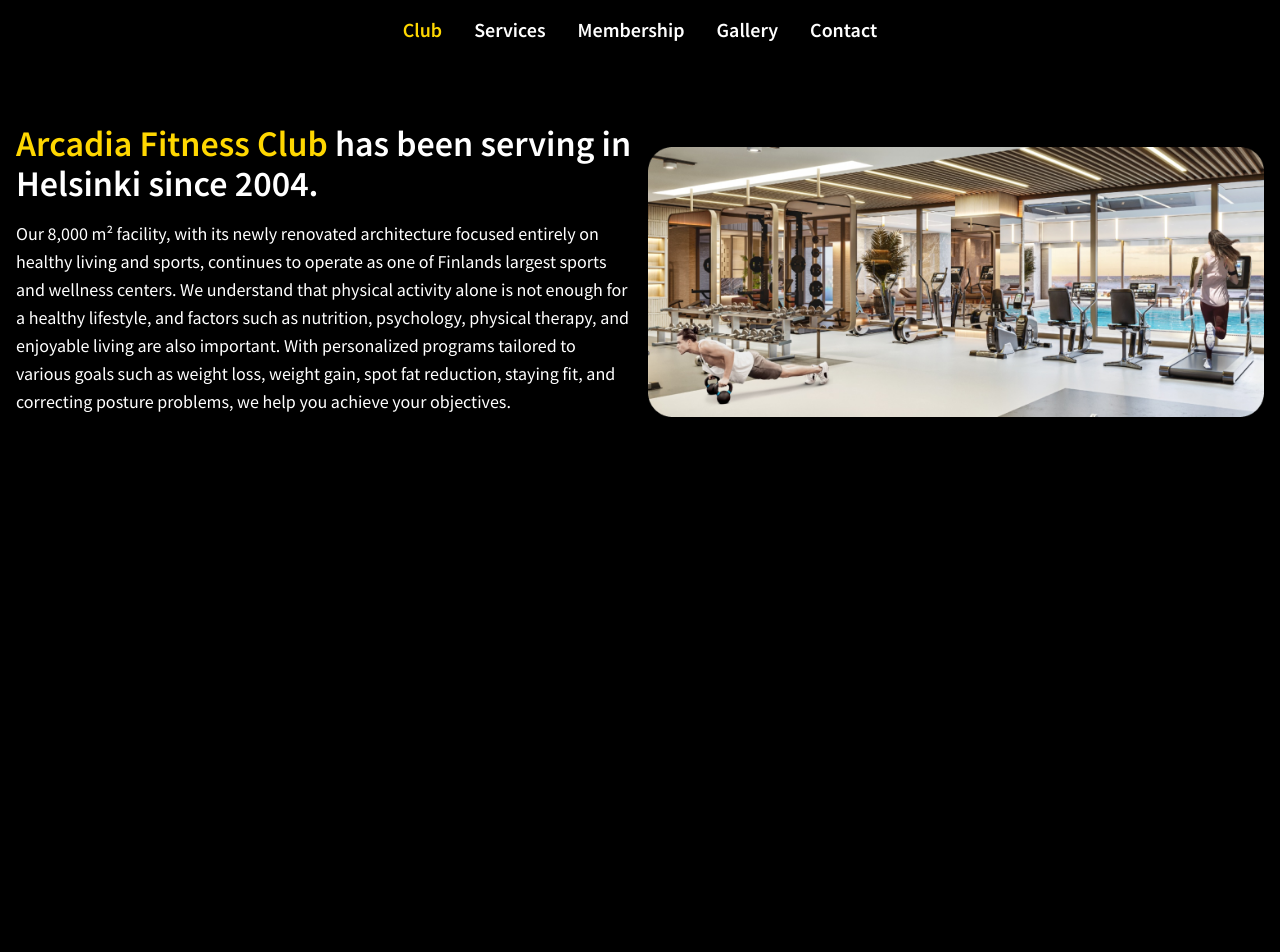
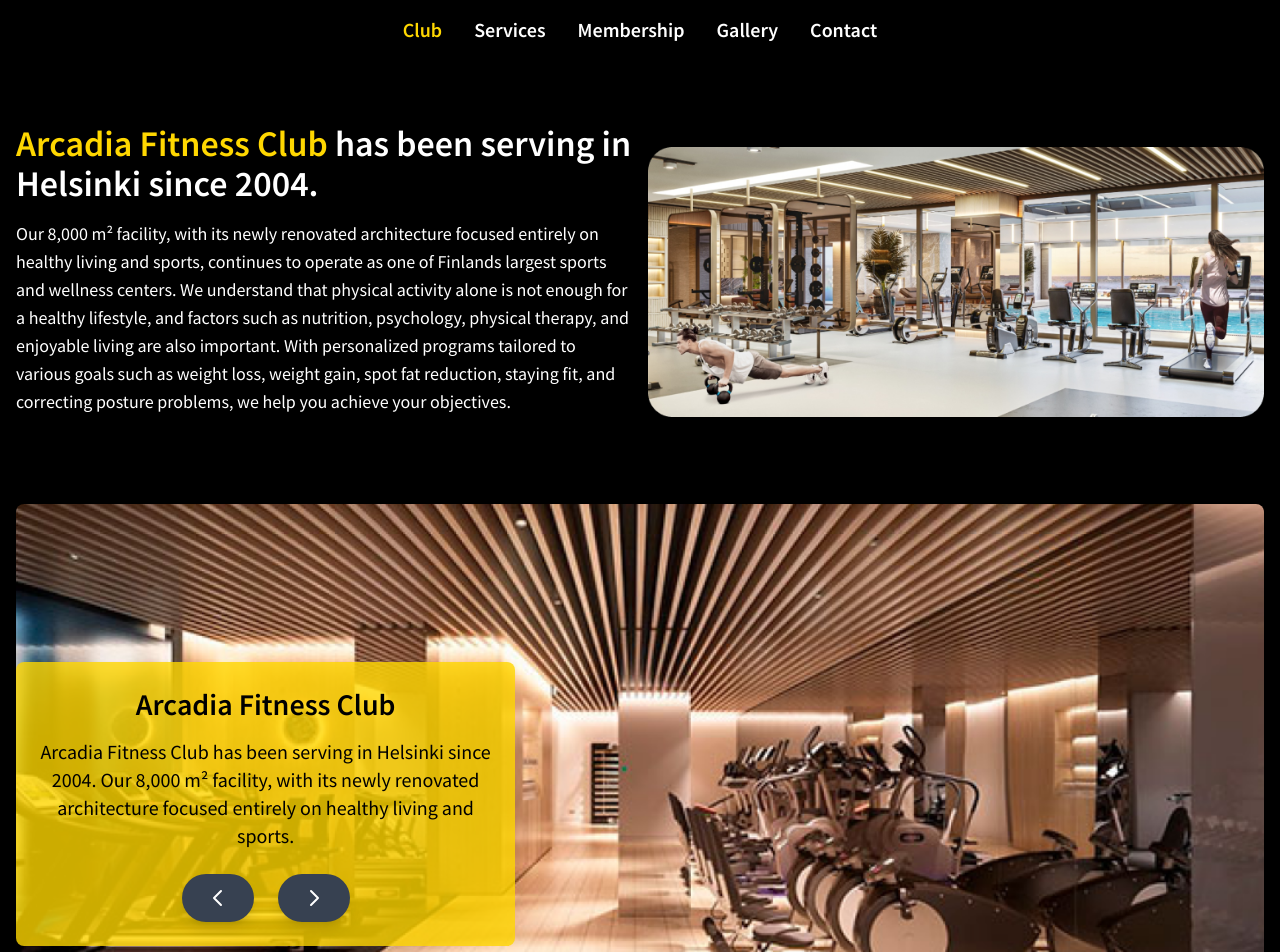
Before and after one commit to Arcadia-0/ArcadiaFitnessClub, a React (Vite) app: page / in a window 1280 px wide. Shown: the top 952 px of the page. Before the commit the page ends 800 px from the top, so only its background shows below. Built offline with nearby package versions, Linux system fonts and the light colour scheme.

Commit message:
hero carousel

```diff
--- a/src/components/Hero/Hero.jsx
+++ b/src/components/Hero/Hero.jsx
@@ -1,32 +1,120 @@
-import heroImage from "../../assets/heroImage.png";
+import { useState } from 'react';
+import heroImage from "../../assets/hero/heroImage.png"; // heroImage1
+import heroImage2 from "../../assets/hero/heroImage2.png"; // heroImage2
 
 const Hero = () => {
+  const [currentIndex, setCurrentIndex] = useState(0);
+
+  // Carousel content
+  const carouselContent = [
+    {
+      title: "Arcadia Fitness Club",
+      text: "Arcadia Fitness Club has been serving in Helsinki since 2004. Our 8,000 m² facility, with its newly renovated architecture focused entirely on healthy living and sports."
+    },
+    {
+      title: "Personalized Programs",
+      text: "We help you achieve your fitness goals with personalized programs tailored for weight loss, weight gain, and improving overall fitness."
+    },
+    {
+      title: "Wellness Focus",
+      text: "At Arcadia, we understand that a healthy lifestyle is more than just physical activity. We focus on nutrition, psychology, and overall wellness."
+    },
+  ];
+
+  // Carousel
+  const nextContent = () => {
+    setCurrentIndex((prevIndex) => (prevIndex + 1) % carouselContent.length);
+  };
+
+  const prevContent = () => {
+    setCurrentIndex((prevIndex) =>
+      prevIndex === 0 ? carouselContent.length - 1 : prevIndex - 1
+    );
+  };
+
   return (
     <div className="container mx-auto px-4 py-16">
       <div className="flex flex-col md:flex-row items-center md:justify-between gap-4">
-
+        {/* left side */}
         <div className="text-white md:w-1/2 text-center md:text-left">
           <h1 className="text-2xl md:text-4xl font-semibold mb-4">
-           <span className="text-primary">Arcadia Fitness Club</span> has been serving in Helsinki since 2004.
+            <span className="text-primary">Arcadia Fitness Club</span> has been serving in Helsinki since 2004.
           </h1>
           <p className="text-base md:text-lg mb-6 leading-relaxed">
-            Our 8,000 m² facility, with its newly renovated architecture focused
-            entirely on healthy living and sports, continues to operate as one of
-            Finlands largest sports and wellness centers. We understand that physical
-            activity alone is not enough for a healthy lifestyle, and factors such as
-            nutrition, psychology, physical therapy, and enjoyable living are also
-            important. With personalized programs tailored to various goals such as weight
-            loss, weight gain, spot fat reduction, staying fit, and correcting posture
-            problems, we help you achieve your objectives.
+          Our 8,000 m² facility, with its newly renovated architecture focused entirely on healthy living and sports, continues to operate as one of Finlands largest sports and wellness centers. We understand that physical activity alone is not enough for a healthy lifestyle, and factors such as nutrition, psychology, physical therapy, and enjoyable living are also important. With personalized programs tailored to various goals such as weight loss, weight gain, spot fat reduction, staying fit, and correcting posture problems, we help you achieve your objectives.
           </p>
         </div>
 
+        {/* first img) */}
         <div className="w-full md:w-1/2 flex justify-center md:justify-end">
           <img
             src={heroImage}
-            alt="Hero Image"
+            alt="Hero Image 1"
             className="w-full h-auto max-w-none md:max-w-full rounded-lg shadow-lg"
           />
+        </div>
+      </div>
+
+      <div className="relative mt-16">
+        {/* second img */}
+        <div className="relative w-full h-[500px] md:h-[600px]">
+          <img
+            src={heroImage2}
+            alt="Hero Image 2"
+            className="w-full h-full object-cover rounded-lg shadow-lg"
+          />
+
+          {/* Carousel */}
+          <div className="absolute top-1/2 left-0 transform -translate-y-1/2 text-center text-black p-4 md:p-6 bg-opacity-80 bg-primary rounded-lg w-full max-w-[70%] sm:max-w-[60%] md:max-w-[50%] lg:max-w-[40%]">
+            <h1 className="text-lg sm:text-xl md:text-2xl lg:text-3xl font-semibold mb-4">
+              {carouselContent[currentIndex].title}
+            </h1>
+            <p className="text-sm sm:text-base md:text-lg lg:text-xl mb-6">
+              {carouselContent[currentIndex].text}
+            </p>
+
+            {/* Buttons */}
+            <div className="flex justify-center gap-6 mt-4">
+              <button
+                onClick={prevContent}
+                className="px-6 py-3 bg-gray-700 hover:bg-gray-600 text-white rounded-full shadow-lg transform hover:scale-110 transition-all"
+              >
+                <svg
+                  xmlns="http://www.w3.org/2000/svg"
+                  width="24"
+                  height="24"
+                  fill="none"
+                  stroke="currentColor"
+                  strokeWidth="2"
+                  viewBox="0 0 24 24"
+                  strokeLinecap="round"
+                  strokeLinejoin="round"
+                  className="h-6 w-6"
+                >
+                  <path d="M15 19l-7-7 7-7" />
+                </svg>
+              </button>
+              <button
+                onClick={nextContent}
+                className="px-6 py-3 bg-gray-700 hover:bg-gray-600 text-white rounded-full shadow-lg transform hover:scale-110 transition-all"
+              >
+                <svg
+                  xmlns="http://www.w3.org/2000/svg"
+                  width="24"
+                  height="24"
+                  fill="none"
+                  stroke="currentColor"
+                  strokeWidth="2"
+                  viewBox="0 0 24 24"
+                  strokeLinecap="round"
+                  strokeLinejoin="round"
+                  className="h-6 w-6"
+                >
+                  <path d="M9 5l7 7-7 7" />
+                </svg>
+              </button>
+            </div>
+          </div>
         </div>
       </div>
     </div>
```
Also changed, not shown: src/assets/hero/heroImage.png (renamed from src/assets/heroImage.png), src/assets/hero/heroImage2.png (added).
